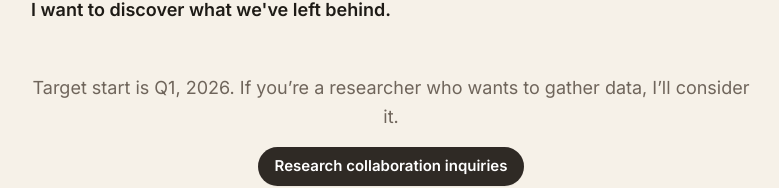
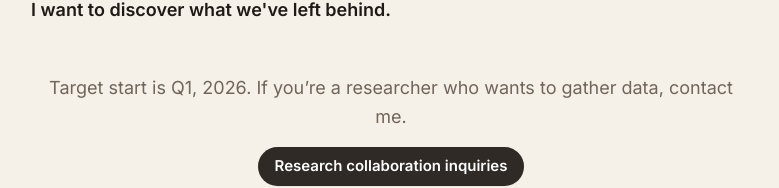
Before and after one commit to dvdaines/year-unplugged-dashboard, a Next.js app: page /about in a window 1280 px wide. Shown: the part 1539-1727 px from the top of the page, without its empty margins (249-1028 px from the left). Built offline with nearby package versions, Linux system fonts and the light colour scheme.

Commit message:
Update page.tsx

```diff
--- a/app/about/page.tsx
+++ b/app/about/page.tsx
@@ -120,7 +120,7 @@ export default function AboutPage() {
         {/* CTA */}
 <div className="mt-12 text-center space-y-4">
   <p className="text-muted-ink text-base sm:text-lg leading-relaxed">
-    Target start is Q1, 2026. If you’re a researcher who wants to gather data, I’ll consider it.
+    Target start is Q1, 2026. If you’re a researcher who wants to gather data, contact me.
   </p>
 
   <a
```
